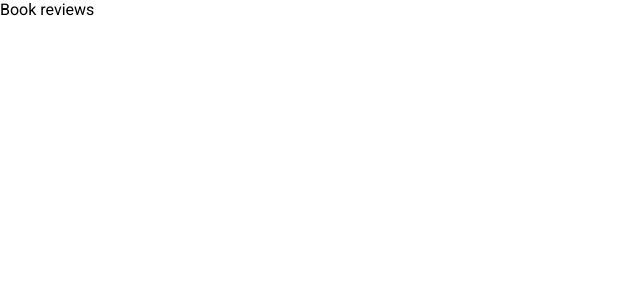
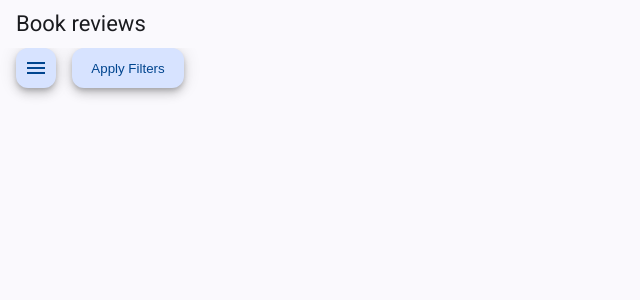
Before and after one commit to StiliyanDr/book-reviews, an Angular app in the folder frontend/: page / in a window 1280 px wide. Shown: the top 300 px of the page, without its empty margins (0-640 px from the left). Built offline with nearby package versions, Linux system fonts and the light colour scheme.

Commit message:
Add main UI structure

```diff
--- a/frontend/src/app/app.component.scss
+++ b/frontend/src/app/app.component.scss
@@ -0,0 +1,5 @@
+:host {
+    width: 100%;
+    height: 100%;
+    display: block;
+}
--- a/frontend/src/app/components/main/main.component.html
+++ b/frontend/src/app/components/main/main.component.html
@@ -1 +1,24 @@
-<header> {{ title }} </header>
+<mat-toolbar class="toolbar">
+    <span>{{ title }}</span>
+</mat-toolbar>
+
+<mat-sidenav-container class="main-container">
+    <mat-sidenav [mode]="'side'"
+                 [opened]="areFiltersOpened"
+                 class="filters">
+        <span>Filters</span>
+    </mat-sidenav>
+
+    <mat-sidenav-content class="main-content">
+        <div class="filter-buttons">
+            <button mat-mini-fab
+                    (click)="areFiltersOpened = !areFiltersOpened">
+                <mat-icon>menu</mat-icon>
+            </button>
+            <button mat-mini-fab
+                    class="apply-filters-button">
+                Apply Filters
+            </button>
+        </div>
+    </mat-sidenav-content>
+</mat-sidenav-container>
--- a/frontend/src/app/components/main/main.component.scss
+++ b/frontend/src/app/components/main/main.component.scss
@@ -0,0 +1,42 @@
+:host {
+    width: 100%;
+    height: 100%;
+    display: block;
+}
+
+mat-toolbar {
+    height: 6%;
+    width: 100%;
+}
+
+.main-container {
+    height: 94%;
+    width: 100%;
+}
+
+.filters {
+    height: 100%;
+    width: 15rem;
+}
+
+.main-content {
+    height: 100%;
+    width: 100%;
+
+    display: flex;
+    flex-direction: column;
+
+    padding-left: 1rem;
+}
+
+.filter-buttons {
+    display: flex;
+    flex-direction: row;
+    align-items: center;
+    justify-content: left;
+    gap: 1rem;
+
+    .apply-filters-button {
+        width: 7rem;
+    }
+}
--- a/frontend/src/app/components/main/main.component.ts
+++ b/frontend/src/app/components/main/main.component.ts
@@ -1,11 +1,22 @@
 import { Component } from '@angular/core';
+import { MatButtonModule } from '@angular/material/button';
+import { MatIconModule } from '@angular/material/icon';
+import { MatSidenavModule } from '@angular/material/sidenav';
+import { MatToolbarModule } from '@angular/material/toolbar';
 
 @Component({
     selector: 'app-main',
-    imports: [],
+    standalone: true,
+    imports: [
+        MatToolbarModule,
+        MatSidenavModule,
+        MatIconModule,
+        MatButtonModule,
+    ],
     templateUrl: './main.component.html',
     styleUrl: './main.component.scss'
 })
 export class MainComponent {
     readonly title: string = 'Book reviews';
+    areFiltersOpened: boolean = false;
 }
```
Also changed, not shown: frontend/src/app/app.component.html (line endings or trailing spaces), frontend/src/app/app.config.ts (line endings or trailing spaces).
